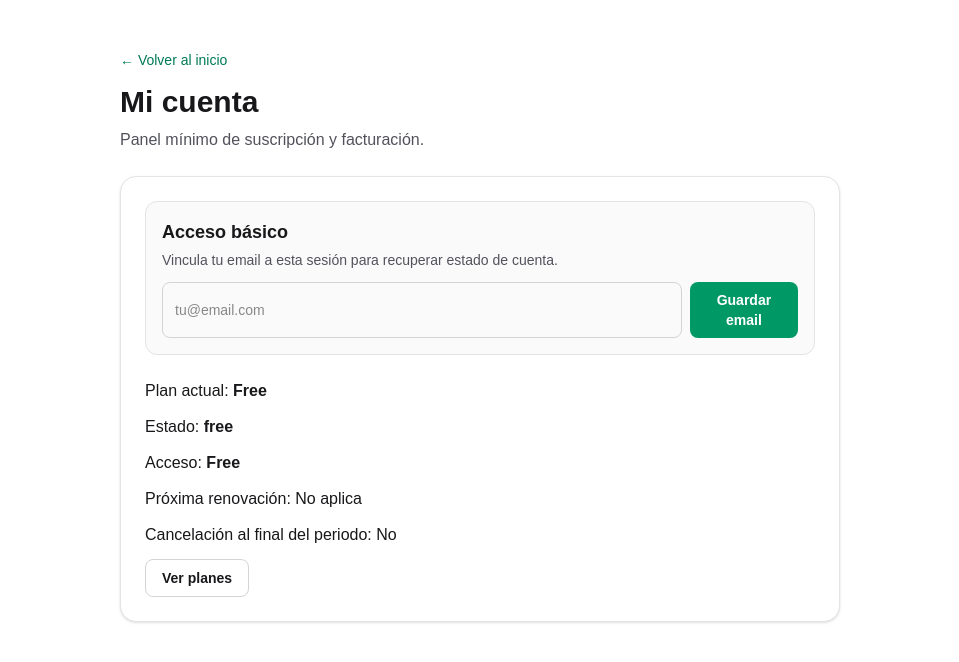
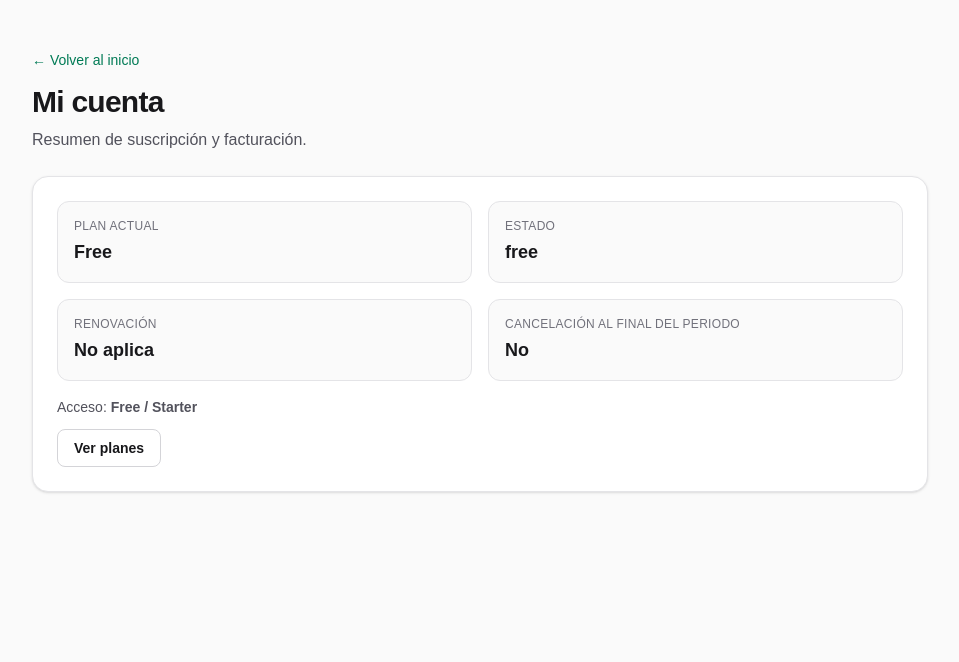
Before and after one commit to malogomez90/nutrimerca, a Next.js app: page /cuenta in a window 1280 px wide. Shown: the top 662 px of the page, without its empty margins (160-1119 px from the left). Built offline with nearby package versions, Linux system fonts and the light colour scheme; no server answers; the database is empty.

Commit message:
style(cuenta): limpiar acceso basico y unificar look premium

```diff
--- a/src/app/cuenta/page.tsx
+++ b/src/app/cuenta/page.tsx
@@ -29,9 +29,6 @@ function formatPlan(plan: BillingStatus["plan"]) {
 }
 
 export default function CuentaPage() {
-  const [emailInput, setEmailInput] = useState("");
-  const [accountEmail, setAccountEmail] = useState<string | null>(null);
-  const [loginLoading, setLoginLoading] = useState(false);
   const [billing, setBilling] = useState<BillingStatus | null>(null);
   const [loading, setLoading] = useState(true);
   const [portalLoading, setPortalLoading] = useState(false);
@@ -41,12 +38,6 @@ export default function CuentaPage() {
     async function loadBillingStatus() {
       try {
         const sessionId = getSessionId();
-        const savedEmail = localStorage.getItem("nutrimerca_account_email");
-        if (savedEmail) {
-          setAccountEmail(savedEmail);
-          setEmailInput(savedEmail);
-        }
-
         const res = await fetch(`/api/billing/status?sessionId=${encodeURIComponent(sessionId)}`);
         const data = await res.json();
 
@@ -91,101 +82,51 @@ export default function CuentaPage() {
     }
   }
 
-  async function loginByEmail() {
-    setLoginLoading(true);
-    setError(null);
-
-    try {
-      const res = await fetch("/api/auth/login", {
-        method: "POST",
-        headers: { "Content-Type": "application/json" },
-        body: JSON.stringify({
-          sessionId: getSessionId(),
-          email: emailInput,
-        }),
-      });
-
-      const data = await res.json();
-      if (!res.ok || !data?.user?.email) {
-        throw new Error(data?.error?.message ?? "No se pudo iniciar sesión");
-      }
-
-      const normalizedEmail = String(data.user.email);
-      setAccountEmail(normalizedEmail);
-      setEmailInput(normalizedEmail);
-      localStorage.setItem("nutrimerca_account_email", normalizedEmail);
-    } catch (err) {
-      const message = err instanceof Error ? err.message : "Error iniciando sesión";
-      setError(message);
-    } finally {
-      setLoginLoading(false);
-    }
-  }
-
   return (
-    <main className="mx-auto max-w-3xl px-6 py-12 text-zinc-900">
-      <a href="/" className="text-sm text-emerald-700">← Volver al inicio</a>
-      <h1 className="mt-3 text-3xl font-bold">Mi cuenta</h1>
-      <p className="mt-2 text-zinc-600">Panel mínimo de suscripción y facturación.</p>
+    <main className="min-h-screen bg-zinc-50 px-6 py-12 text-zinc-900">
+      <div className="mx-auto max-w-4xl">
+        <a href="/" className="text-sm font-medium text-emerald-700 hover:text-emerald-800">
+          ← Volver al inicio
+        </a>
+        <h1 className="mt-3 text-3xl font-bold tracking-tight">Mi cuenta</h1>
+        <p className="mt-2 text-zinc-600">Resumen de suscripción y facturación.</p>
 
         <section className="mt-6 rounded-2xl border border-zinc-200 bg-white p-6 shadow-sm">
-        <div className="mb-6 rounded-xl border border-zinc-200 bg-zinc-50 p-4">
-          <h2 className="text-lg font-semibold">Acceso básico</h2>
-          <p className="mt-1 text-sm text-zinc-600">
-            Vincula tu email a esta sesión para recuperar estado de cuenta.
-          </p>
-
-          <div className="mt-3 flex flex-col gap-2 sm:flex-row">
-            <input
-              type="email"
-              value={emailInput}
-              onChange={(e) => setEmailInput(e.target.value)}
-              placeholder="tu@email.com"
-              className="w-full rounded-lg border border-zinc-300 px-3 py-2 text-sm outline-none focus:border-emerald-500"
-            />
-            <button
-              onClick={loginByEmail}
-              disabled={loginLoading}
-              className="rounded-lg bg-emerald-600 px-4 py-2 text-sm font-semibold text-white disabled:opacity-60"
-            >
-              {loginLoading ? "Guardando..." : "Guardar email"}
-            </button>
-          </div>
-
-          {accountEmail && (
-            <p className="mt-2 text-sm text-emerald-700">
-              Email vinculado: <strong>{accountEmail}</strong>
-            </p>
-          )}
-        </div>
-
           {loading ? (
             <p className="text-zinc-600">Cargando estado de suscripción...</p>
           ) : error ? (
             <p className="text-red-600">{error}</p>
           ) : billing ? (
-          <div className="space-y-3">
-            <p>
-              Plan actual: <strong>{formatPlan(billing.plan)}</strong>
+            <div className="grid gap-4 sm:grid-cols-2">
+              <article className="rounded-xl border border-zinc-200 bg-zinc-50 p-4">
+                <p className="text-xs uppercase tracking-wide text-zinc-500">Plan actual</p>
+                <p className="mt-1 text-lg font-semibold">{formatPlan(billing.plan)}</p>
+              </article>
+              <article className="rounded-xl border border-zinc-200 bg-zinc-50 p-4">
+                <p className="text-xs uppercase tracking-wide text-zinc-500">Estado</p>
+                <p className="mt-1 text-lg font-semibold">{billing.status}</p>
+              </article>
+              <article className="rounded-xl border border-zinc-200 bg-zinc-50 p-4">
+                <p className="text-xs uppercase tracking-wide text-zinc-500">Renovación</p>
+                <p className="mt-1 text-lg font-semibold">
+                  {billing.currentPeriodEnd ? new Date(billing.currentPeriodEnd).toLocaleDateString() : "No aplica"}
                 </p>
-            <p>
-              Estado: <strong>{billing.status}</strong>
-            </p>
-            <p>
-              Acceso: {billing.isPro ? <strong className="text-emerald-700">Pro activo ✅</strong> : <strong>Free</strong>}
-            </p>
-            <p>
-              Próxima renovación: {billing.currentPeriodEnd ? new Date(billing.currentPeriodEnd).toLocaleDateString() : "No aplica"}
-            </p>
-            <p>
-              Cancelación al final del periodo: {billing.cancelAtPeriodEnd ? "Sí" : "No"}
+              </article>
+              <article className="rounded-xl border border-zinc-200 bg-zinc-50 p-4">
+                <p className="text-xs uppercase tracking-wide text-zinc-500">Cancelación al final del periodo</p>
+                <p className="mt-1 text-lg font-semibold">{billing.cancelAtPeriodEnd ? "Sí" : "No"}</p>
+              </article>
+
+              <div className="sm:col-span-2">
+                <p className="mb-3 text-sm text-zinc-600">
+                  Acceso: {billing.isPro ? <strong className="text-emerald-700">Pro activo ✅</strong> : <strong>Free / Starter</strong>}
                 </p>
 
-            {billing.isPro ? (
+                {billing.plan !== "free" ? (
                   <button
                     onClick={openBillingPortal}
                     disabled={portalLoading}
-                className="mt-2 rounded-lg bg-emerald-600 px-4 py-2 text-sm font-semibold text-white disabled:opacity-60"
+                    className="rounded-lg bg-emerald-600 px-4 py-2 text-sm font-semibold text-white disabled:opacity-60"
                   >
                     {portalLoading ? "Abriendo portal..." : "Gestionar facturación"}
                   </button>
@@ -198,10 +139,12 @@ export default function CuentaPage() {
                   </a>
                 )}
               </div>
+            </div>
           ) : (
             <p className="text-zinc-600">Sin datos de cuenta disponibles por ahora.</p>
           )}
         </section>
+      </div>
     </main>
   );
 }
```
Lines whose indentation alone changed are shown as unchanged.
